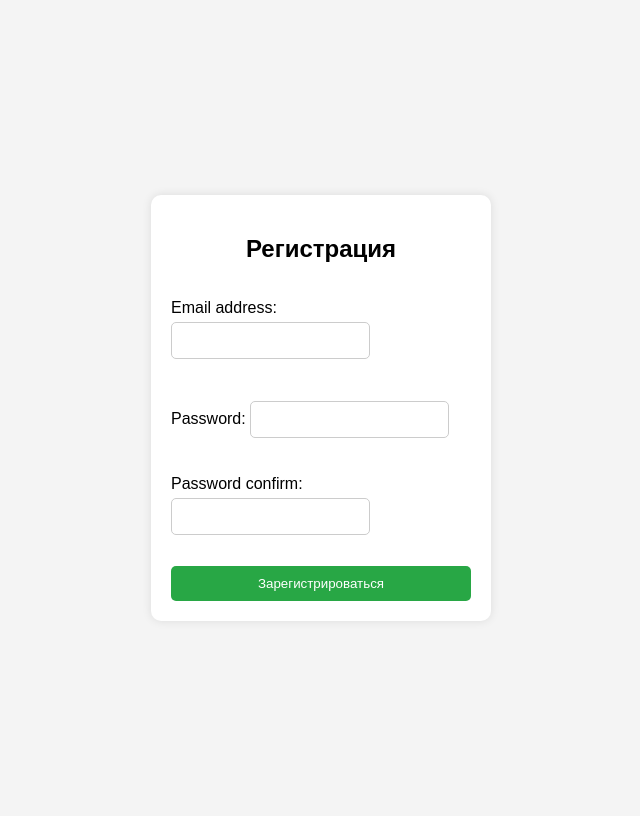
After one commit to Lightnluxe/Deliccita-repository, a Django app: page /deliccita/register/ in a window 1280 px wide. The commit adds this page. Shown: the whole page, without its empty margins (319-959 px from the left). Run offline with Django 5.2, Linux system fonts and the light colour scheme.

Commit message:
24.02.2025

```diff
--- a/deliccita/urls.py
+++ b/deliccita/urls.py
@@ -16,8 +16,13 @@ Including another URLconf
 """
 from django.contrib import admin
 from django.urls import include, path
+from django.conf import settings
+from django.conf.urls.static import static
 
 urlpatterns = [
-    path('', include('deliccita_app.urls')),
+    path('deliccita/', include('deliccita_app.urls')),
     path('admin/', admin.site.urls),
 ]
+
+if settings.DEBUG:
+    urlpatterns += static(settings.MEDIA_URL, document_root=settings.MEDIA_ROOT)
--- /dev/null
+++ b/deliccita_app/forms.py
@@ -0,0 +1,23 @@
+from django import forms
+from .models import User
+
+class RegisterForm(forms.ModelForm):
+    password_confirm = forms.CharField(widget=forms.PasswordInput(attrs={'class': 'form-control'}))
+
+    class Meta:
+        model = User
+        fields = ['email', 'password']
+        widgets = {
+            'email': forms.EmailInput(attrs={'class': 'form-control'}),
+            'password': forms.PasswordInput(attrs={'class': 'form-control'}),
+        }
+
+    def clean(self):
+        cleaned_data = super().clean()
+        password = cleaned_data.get("password")
+        password_confirm = cleaned_data.get("password_confirm")
+
+        if password and password_confirm and password != password_confirm:
+            raise forms.ValidationError("Пароли не совпадают!")
+
+        return cleaned_data
--- a/deliccita_app/models.py
+++ b/deliccita_app/models.py
@@ -1,65 +1,150 @@
 from django.db import models
-from django.contrib.auth.models import User
+from django.contrib.auth.base_user import BaseUserManager
+from django.utils.translation import gettext_lazy as _
+from django.contrib.auth.models import AbstractBaseUser, PermissionsMixin
+from django.utils import timezone
 
-class Category(models.Model):
-    """Категория пиццы (например, мясная, вегетарианская)."""
-    name = models.CharField(max_length=100, unique=True)
-    # slug = models.SlugField(max_length=100, unique=True)
+# class Category(models.Model):
+#     """Категория пиццы (например, мясная, вегетарианская)."""
+#     name = models.CharField(max_length=100, unique=True)
+#
+#     def __str__(self):
+#         return self.name
+#
+# class Instructions(models.Model):
+#     city = models.CharField(max_length=100)
+#     adress = models.CharField(max_length=100)
+#
+#     def __str__(self):
+#         return f"Этот ресторан находится в городе {self.city} по адрессу {self.adress}"
+
+class Pizza(models.Model):
+    """Модель пиццы."""
+    name = models.CharField(max_length=200)
+    weight = models.IntegerField(null=False)
+    size = models.IntegerField(null=False)
+    # category = models.ForeignKey(Category, on_delete=models.CASCADE, related_name='pizzas')
+    price = models.IntegerField(null=False)
+    image = models.ImageField(upload_to='pizza_images/', blank=True, null=True)
+
+    class Meta:
+        db_table = "pizzas"
+
+    def __str__(self):
+        return self.name
+
+class Ingredient(models.Model):
+    """Ингридиент"""
+    name = models.CharField(max_length=200)
+    pizzas = models.ManyToManyField(Pizza, related_name="ingredients")
 
     def __str__(self):
         return self.name
 
 
-class Pizza(models.Model):
-    """Модель пиццы."""
-    name = models.CharField(max_length=200)
-    weight = models.IntegerField(max_length=20, null=False)
-    size = models.IntegerField(max_length=20, null=False)
-    category = models.ForeignKey(Category, on_delete=models.CASCADE, related_name='pizzas')
-    ingredients = models.TextField(blank=True)
-    price = models.IntegerField(max_length=20, null=False)
-    image = models.ImageField(upload_to='pizza_images/', blank=True, null=True)
+# class Order(models.Model):
+#     """Заказ пиццы."""
+#     user = models.ForeignKey(User, on_delete=models.CASCADE)
+#     created_at = models.DateTimeField(auto_now_add=True)
+#     total_price = models.IntegerField(null=False) # Сумма заказа
+#     pizzas = models.ManyToManyField(Pizza, through='OrderItem')
+#     drinks = models.ManyToManyField(Pizza, through='OrderItem')
+#
+#     def __str__(self):
+#             return "Ваш заказ готов"
+#
+# class OrderItem(models.Model):
+#     """Элемент заказа (конкретная пицца в заказе)."""
+#     order = models.ForeignKey(Order, on_delete=models.CASCADE)
+#     pizza = models.ForeignKey(Pizza, on_delete=models.CASCADE)
+#     quantity = models.IntegerField(null=False, default=1)
+#     price = models.IntegerField(null=False) # Цена за одну пиццу в этом заказе
+#
+#
+# class Profile(models.Model):
+#     """Профиль пользователя (дополнительная информация)."""
+#     user = models.OneToOneField(User, on_delete=models.CASCADE)
+#     phone_number = models.IntegerField(null=False)
+#     address = models.CharField(max_length=255, blank=True)
+#
+# class Basket(models.Model):
+#     name = models.CharField(max_length=200)
+#     pizzas = models.ManyToManyField(Pizza, related_name="pizzas_in_basket")
+#
+#     def  __str__(self):
+#         return f"Вы отложили {self.pizzas} в корзину"
+#
+# class Drink(models.Model):
+#     name = models.CharField(max_length=200)
+#     size = models.IntegerField(null=False)
+#     weight = models.IntegerField(null=False)
+#     price = models.IntegerField(null=False)
+#
+# class News(models.Model):
+#     name = models.CharField(max_length=200)
+#     pizzas = models.ManyToManyField(Pizza, related_name="new_pizzas")
+#
+#     def  __str__(self):
+#         return f"Новинки: {self.pizzas}"
+#
+
+class UserManager(BaseUserManager):
+    """
+    Custom user model manager where email is the unique identifiers
+    for authentication instead of usernames.
+    """
+    def create_user(self, email, password, **extra_fields):
+        """
+        Create and save a user with the given email and password.
+        """
+        if not email:
+            raise ValueError(_("The Email must be set"))
+        email = self.normalize_email(email)
+        user = self.model(email=email, **extra_fields)
+        user.set_password(password)
+        user.save()
+        return user
+
+    def create_superuser(self, email, password, **extra_fields):
+        """
+        Create and save a SuperUser with the given email and password.
+        """
+        extra_fields.setdefault("is_staff", True)
+        extra_fields.setdefault("is_superuser", True)
+        extra_fields.setdefault("is_active", True)
+
+        if extra_fields.get("is_staff") is not True:
+            raise ValueError(_("Superuser must have is_staff=True."))
+        if extra_fields.get("is_superuser") is not True:
+            raise ValueError(_("Superuser must have is_superuser=True."))
+        return self.create_user(email, password, **extra_fields)
+
+class User(AbstractBaseUser, PermissionsMixin):
+    email = models.EmailField(_("email address"), unique=True)
+    phone = models.CharField(max_length=15, unique=True, blank=True, null=False)
+    is_staff = models.BooleanField(default=False)
+    is_active = models.BooleanField(default=True)
+    date_joined = models.DateTimeField(default=timezone.now)
+
+    groups = models.ManyToManyField(
+        'auth.Group',
+        related_name='custom_user_groups',
+        blank=True
+    )
+    user_permissions = models.ManyToManyField(
+        'auth.Permission',
+        related_name='custom_user_permissions',
+        blank=True
+    )
+
+
+    USERNAME_FIELD = "email"
+    REQUIRED_FIELDS = []
+
+    objects = UserManager()
+
+    class Meta:
+        db_table = "users"
 
     def __str__(self):
-        return self.name
-
-
-# class Photo(models.Model):
-#     """Фотография пиццы (для галлереи)."""
-#     pizza = models.ForeignKey(Pizza, on_delete=models.CASCADE, related_name='photos')
-#     image = models.ImageField(upload_to='pizza_images/')
-#
-#     def __str__(self):
-#         return f"Фотография для {self.pizza.name}"
-
-
-class Order(models.Model):
-    """Заказ пиццы."""
-    user = models.ForeignKey(User, on_delete=models.CASCADE)
-    pizzas = models.ManyToManyField(Pizza, through='OrderItem')
-    created_at = models.DateTimeField(auto_now_add=True)
-    total_price = models.DecimalField(max_digits=10, decimal_places=2, default=0) # Сумма заказа
-
-
-class OrderItem(models.Model):
-    """Элемент заказа (конкретная пицца в заказе)."""
-    order = models.ForeignKey(Order, on_delete=models.CASCADE)
-    pizza = models.ForeignKey(Pizza, on_delete=models.CASCADE)
-    quantity = models.PositiveIntegerField(default=1)
-    price = models.DecimalField(max_digits=6, decimal_places=2) # Цена за одну пиццу в этом заказе
-
-
-class Profile(models.Model):
-  """Профиль пользователя (дополнительная информация)."""
-  user = models.OneToOneField(User, on_delete=models.CASCADE)
-  phone_number = models.CharField(max_length=20, blank=True)
-  address = models.CharField(max_length=255, blank=True)
-
-class Drink(models.Model):
-    name = models.CharField(max_length=200)
-    size = models.DecimalField(max_digits=6, decimal_places=2)
-    weight = models.DecimalField(max_digits=6, decimal_places=2)
-    price = models.DecimalField(max_digits=6, decimal_places=2)
-
-
-# Create your models here.
+        return self.email
--- /dev/null
+++ b/deliccita_app/templates/registration/register.html
@@ -0,0 +1,20 @@
+{% load static %}
+<!DOCTYPE html>
+<html lang="ru">
+<head>
+    <meta charset="UTF-8">
+    <meta name="viewport" content="width=device-width, initial-scale=1.0">
+    <title>Регистрация</title>
+    <link rel="stylesheet" href="{% static 'css/style.css' %}">
+</head>
+<body>
+    <div class="container">
+        <h2>Регистрация</h2>
+        <form method="post">
+            {% csrf_token %}
+            {{ form.as_p }}
+            <button type="submit" class="btn">Зарегистрироваться</button>
+        </form>
+    </div>
+</body>
+</html>
--- a/deliccita_app/urls.py
+++ b/deliccita_app/urls.py
@@ -3,4 +3,5 @@ from . import views
 
 urlpatterns = [
     path('deliccita_app/', views.deliccita_app, name='deliccita_app'),
+    path("register/", views.register_view, name="register")
 ]
--- a/deliccita_app/views.py
+++ b/deliccita_app/views.py
@@ -1,8 +1,34 @@
-from django.http import HttpResponse
-from django.template import loader
+from django.shortcuts import render, redirect
+from django.contrib.auth import login, authenticate
+from django.contrib.auth.forms import AuthenticationForm
+from .forms import RegisterForm
+from .models import Pizza
 
 def deliccita_app (request):
-    template = loader.get_template('myfirst.html')
-    return HttpResponse(template.render())
+    pizzas = Pizza.objects.all()
+    return render(request, "myfirst.html", {"pizzas": pizzas})
+
+def register_view (request):
+    if request.method == 'POST':
+        form = RegisterForm(request.POST)
+        if form.is_valid():
+            user = form.save()
+            login(request, user)
+            return redirect('deliccita_app')
+    else:
+        form = RegisterForm()
+    return render(request, "registration/register.html", {'form': form})
+
+def login_view(request):
+    if request.method == 'POST':
+        form = AuthenticationForm(data=request.POST)
+        if form.is_valid():
+            user = form.get_user()
+            login(request, user)
+            return redirect('/')
+    else:
+        form = AuthenticationForm()
+    return render(request, 'deliccita_app/login.html', {'form': form})
+
 
 # Create your views here.
--- /dev/null
+++ b/static/css/style.css
@@ -0,0 +1,46 @@
+body {
+    font-family: Arial, sans-serif;
+    background-color: #f4f4f4;
+    display: flex;
+    justify-content: center;
+    align-items: center;
+    height: 100vh;
+}
+
+.container {
+    background: white;
+    padding: 20px;
+    border-radius: 10px;
+    box-shadow: 0 0 10px rgba(0, 0, 0, 0.1);
+    width: 300px;
+}
+
+h2 {
+    text-align: center;
+}
+
+form {
+    display: flex;
+    flex-direction: column;
+}
+
+input {
+    padding: 10px;
+    margin: 5px 0;
+    border: 1px solid #ccc;
+    border-radius: 5px;
+}
+
+.btn {
+    background-color: #28a745;
+    color: white;
+    padding: 10px;
+    border: none;
+    border-radius: 5px;
+    cursor: pointer;
+    margin-top: 10px;
+}
+
+.btn:hover {
+    background-color: #218838;
+}
```
Also changed, not shown: deliccita/settings.py (+9 -0 lines), deliccita_app/templates/myfirst.html (+24 -5 lines), db.sqlite3, deliccita_app/migrations/0001_initial.py (added), media/pizza_images/pizza1.png (added), media/pizza_images/pizza1_XemjMXS.png (added), media/pizza_images/pizza2.png (added), media/pizza_images/pizza2_rIQtDkT.png (added), media/pizza_images/pizza3.jpeg (added), media/pizza_images/pizza3_mlUqyAZ.jpeg (added).
